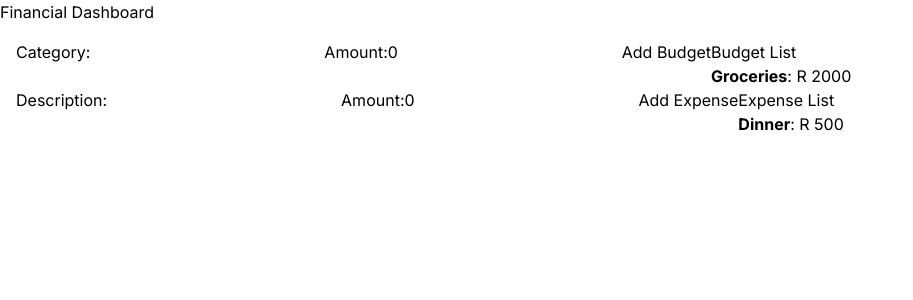
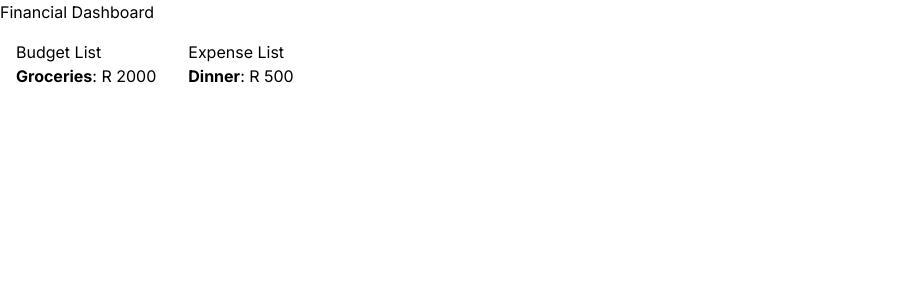
Before and after one commit to Ubaton/expense-tracker, a Next.js app: page / in a window 1280 px wide. Shown: the top 300 px of the page, without its empty margins (0-913 px from the left). Built offline with nearby package versions, Linux system fonts and the light colour scheme.

Commit message:
v0.0.4 routing page Implementation

```diff
--- /dev/null
+++ b/src/app/router/budgetpage/page.tsx
@@ -0,0 +1,21 @@
+"use client";
+
+import BudgetForm from "@/components/Budget/BudgetForm";
+import React from "react";
+
+const badgetrouter = () => {
+  const handleBudgetSubmit = (formData: {
+    category: string;
+    amount: number;
+  }) => {
+    console.log("Submitted Budget:", formData);
+  };
+
+  return (
+    <div>
+      <BudgetForm onSubmit={handleBudgetSubmit} />
+    </div>
+  );
+};
+
+export default badgetrouter;
--- /dev/null
+++ b/src/app/router/expensespage/page.tsx
@@ -0,0 +1,19 @@
+import ExpenseForm from "@/components/Expenses/ExpenseForm";
+import React from "react";
+
+const expensesrouter = () => {
+  const handleExpenseSubmit = (formData: {
+    description: string;
+    amount: number;
+  }) => {
+    console.log("Submitted Expense:", formData);
+  };
+
+  return (
+    <div>
+      <ExpenseForm onSubmit={handleExpenseSubmit} />
+    </div>
+  );
+};
+
+export default expensesrouter;
--- a/src/views/Dashboard.tsx
+++ b/src/views/Dashboard.tsx
@@ -1,8 +1,6 @@
 "use client";
 
-import BudgetForm from "@/components/Budget/BudgetForm";
 import BudgetList from "@/components/Budget/BudgetList";
-import ExpenseForm from "@/components/Expenses/ExpenseForm";
 import ExpenseList from "@/components/Expenses/ExpenseList";
 import React from "react";
 
@@ -10,32 +8,14 @@
   const budgets = [{ category: "Groceries", amount: 2000 }];
   const expenses = [{ description: "Dinner", amount: 500 }];
 
-  const handleBudgetSubmit = (formData: {
-    category: string;
-    amount: number;
-  }) => {
-    // Handle the form data, e.g., send it to the server or update state
-    console.log("Submitted Budget:", formData);
-  };
-
-  const handleExpenseSubmit = (formData: {
-    description: string;
-    amount: number;
-  }) => {
-    // Handle the form data, e.g., send it to the server or update state
-    console.log("Submitted Expense:", formData);
-  };
-
   return (
     <div>
       <h1>Financial Dashboard</h1>
-      <div className="p-4">
+      <div className="flex flex-row  space-x-8 p-4">
         <div className="flex flex-row">
-          <BudgetForm onSubmit={handleBudgetSubmit} />
           <BudgetList budgets={budgets} />
         </div>
         <div className="flex flex-row">
-          <ExpenseForm onSubmit={handleExpenseSubmit} />
           <ExpenseList expenses={expenses} />
         </div>
       </div>
```
